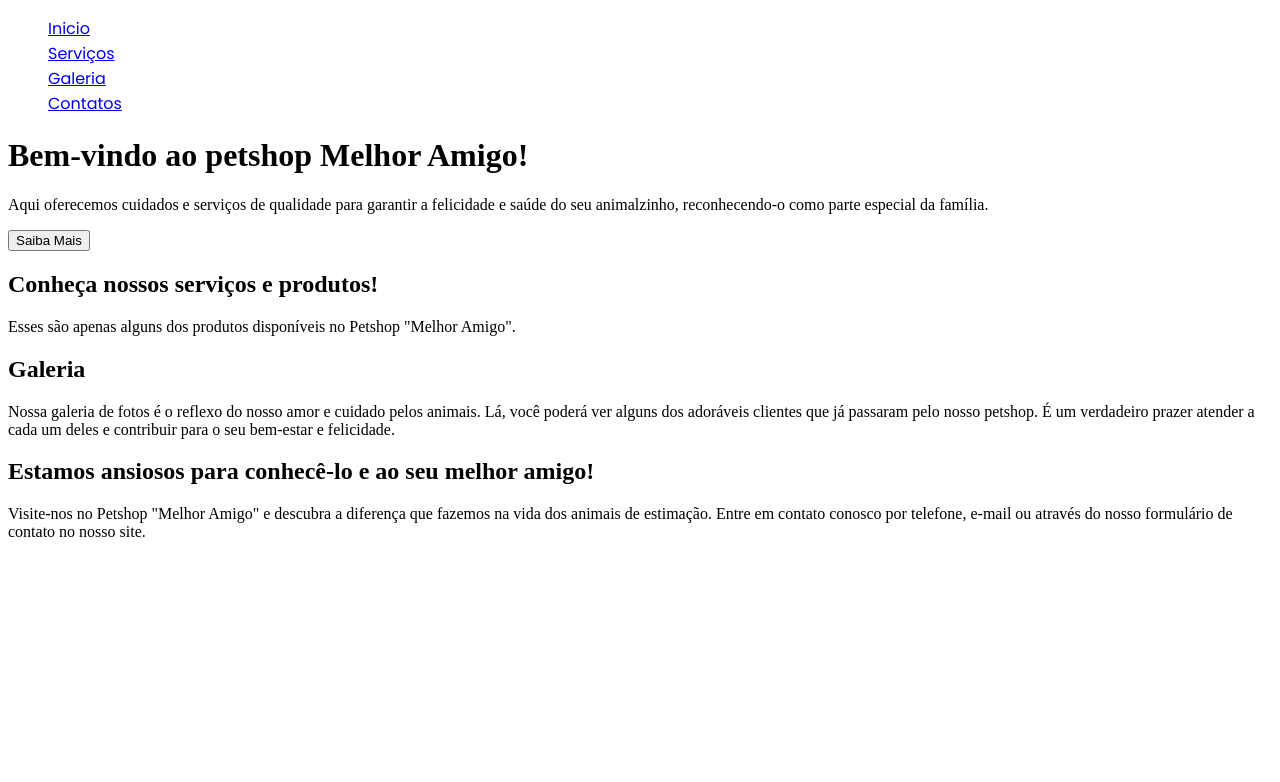
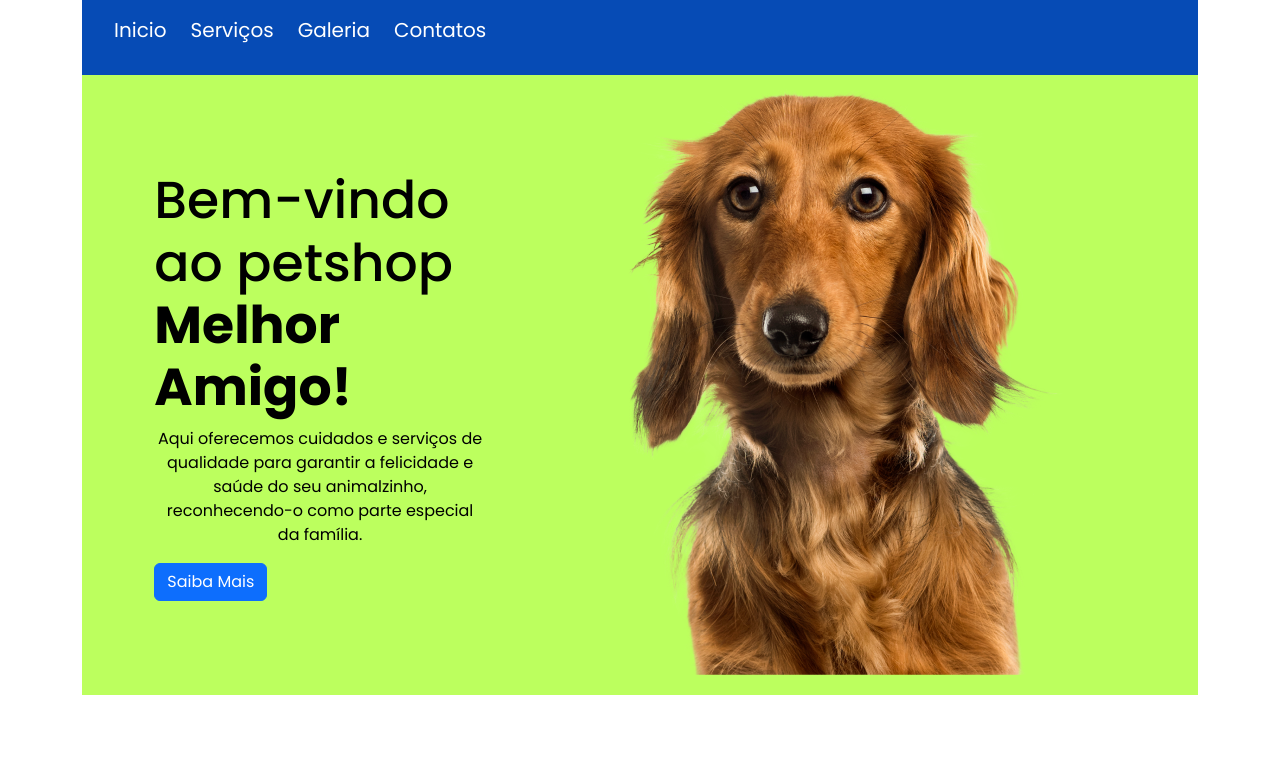
Before and after one commit to giovannamwt/petshop, a plain HTML site: page index.html in a window 1280 px wide. Shown: the top 782 px of the page. Drawn offline with nearby package versions, Linux system fonts and the light colour scheme.

Commit message:
imagens incluidas

```diff
--- a/index.html
+++ b/index.html
@@ -4,32 +4,55 @@
     <meta charset="UTF-8">
     <meta http-equiv="X-UA-Compatible" content="IE=edge">
     <meta name="viewport" content="width=device-width, initial-scale=1.0">
-    <link rel="stylesheet" href="./style.css">
+    <link href="https://cdn.jsdelivr.net/npm/bootstrap@5.3.3/dist/css/bootstrap.min.css" rel="stylesheet" integrity="sha384-QWTKZyjpPEjISv5WaRU9OFeRpok6YctnYmDr5pNlyT2bRjXh0JMhjY6hW+ALEwIH" crossorigin="anonymous">
+    <link rel="stylesheet" href="/style.css">
     <title>Petshop</title>
 </head>
-<body>
+<body class="container">
     <nav>
-        <ul>
-            <li><a href="#">Inicio</a></li>
-            <li><a href="#">Serviços</a></li>
-            <li><a href="#">Galeria</a></li>
-            <li><a href="#">Contatos</a></li>
+        <ul  class="row align-items-start">
+            <li class="col"><a href="#">Inicio</a></li>
+            <li class="col"><a href="#">Serviços</a></li>
+            <li class="col"><a href="#">Galeria</a></li>
+            <li class="col"><a href="#">Contatos</a></li>
         </ul>
     </nav>
     <header>
-        <h1>Bem-vindo ao petshop Melhor Amigo!</h1>
-        <p>Aqui oferecemos cuidados e serviços de qualidade para garantir a felicidade e saúde do seu animalzinho, reconhecendo-o como parte especial da família.</p>
-        <button>Saiba Mais</button>
+        <div id="content1">
+            <h1>Bem-vindo ao petshop <span>Melhor Amigo!</span></h1>
+            <p>Aqui oferecemos cuidados e serviços de qualidade para garantir a felicidade e saúde do seu animalzinho, reconhecendo-o como parte especial da família.</p>
+            <button class="btn btn-primary ">Saiba Mais</button>
+         </div>
+        <img src="/images/dog-hero.png" alt="">
     </header>
-    <section id="serviços">
+    <section  id="serviços">
         <h2>Conheça nossos serviços e produtos!</h2>
         <p>Esses são apenas alguns dos produtos disponíveis no Petshop "Melhor Amigo".</p>
+        <div class="row" id="produtos">
+            <div class="col" id="one">
+                <img src="/images/4.png" alt="">
+                <p>Rações premium para cães e gatos, com ingredientes de alta qualidade para nutrição balanceada. </p>
+            </div>
+            <div class="col" id="two">
+                <img src="/images/7.png" alt="">
+                <p>Serviços de tosa para cães de todas as raças, com tosadores experientes e técnicas avançadas.</p>
+            </div>
+            <div class="col" id="trhee">
+                <img src="/images/3.png" alt="">
+                <p>Oferecemos diversidade de brinquedos para enriquecer a vida do seu pet, estimulando tanto sua mente quanto seu corpo.</p>
+            </div>
+            <div class="col" id="four">
+                <img src="/images/5.png" alt="">
+                <p>Nossos profissionais garantem uma limpeza profunda e refrescante em ambiente tranquilo e seguro, para cães e gatos.</p>
+            </div>
+
+        </div>
 
     </section>
     <section id="galeria">
         <h2>Galeria</h2>
         <p>Nossa galeria de fotos é o reflexo do nosso amor e cuidado pelos animais. Lá,  você poderá ver alguns dos adoráveis clientes que já passaram pelo nosso  petshop. É um verdadeiro prazer atender a cada um deles e contribuir para o  seu bem-estar e felicidade.</p>
-
+        <img src="/images/slide1.png" alt="">
     </section>
     <section id="contatos">
         <h2>Estamos ansiosos para conhecê-lo e ao seu melhor amigo! </h2>
--- a/style.css
+++ b/style.css
@@ -1,16 +1,87 @@
 @import url('https://fonts.googleapis.com/css2?family=Poppins:ital,wght@0,100;0,200;0,300;0,400;0,500;0,600;0,700;0,800;0,900;1,100;1,200;1,300;1,400;1,500;1,600;1,700;1,800;1,900&display=swap');
 
 :root{
-    --blue:'#064BB5';
-    --green:'#BCFF5E';
+
+    --blue:#064BB5;
+    --green:#BCFF5E;
+
 }
+*{
+    font-family: 'poppins', sans-serif;
+}
+nav{
+    justify-content: space-between;
+    display: flex;
+    align-items: center;
+    background-color: var(--blue);
+    height: 75px;
+    background-color: var(--blue);
 
+}
 ul{
-    background-color: var(--blue);
-    font-family: 'poppins', sans-serif;
+    list-style: none;
+
+
+}
+a{
+    text-decoration: none;
     color: white;
+    font-size: 20px;
+
 }
+header{
+    display: flex;
+    justify-content: space-around;
+    background-color: var(--green);
+    color: black;
+}
+header h1{
+    font-size: 52px;
+}
+header p{
+    font-family: 18px;
+    width: 90%;
+}
+.btn{
+    background-color: '$blue-700';
 
-header{
+}
+#content1{
+    margin: auto;
+    width: 33%;
+}
+span{
+    font-weight: bold;
+}
+h2{
+    color: black;
+    font-size: 48px;
+    text-align: center;
+    margin: 90px auto 20px auto;
+}
+p{
+    font-family: 18px;
+    color: black;
+    text-align: center;
+}
+section{
+    max-width: 1000px;
+    margin: auto;
+    justify-content: center;
+}
+#galeria{
     background-color: var(--green);
+    background-size: 100%;
+
 }
+#one, #two, #trhee, #four{
+    max-width: 350px;
+    margin: 30px 30px 15px 30px;
+}
+#produtos{
+    justify-content: center;
+    margin: auto;
+}
+img{
+    margin-bottom: 20px;
+}
```
Also changed, not shown: images/3.png (added), images/4.png (added), images/5.png (added), images/7.png (added), images/dog-hero.png (added), images/slide1.png (added), images/slide2.png (added), images/slide3.png (added).
